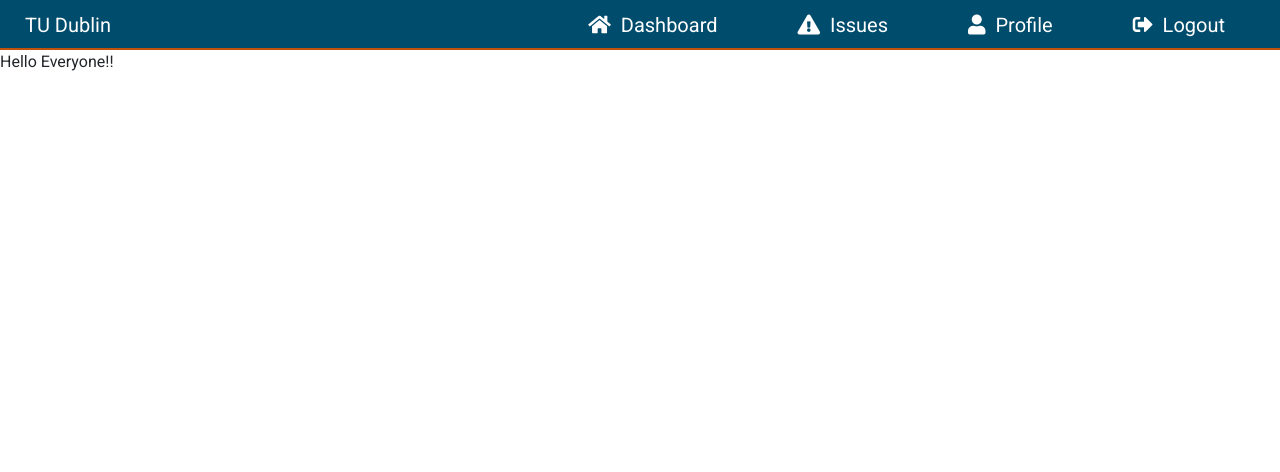
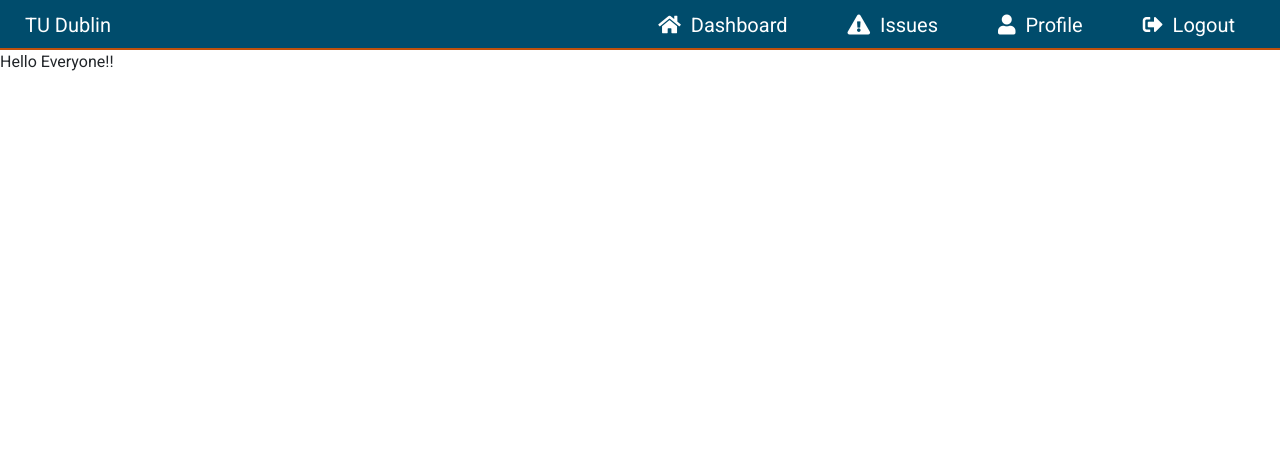
Before and after one commit to sam-timmins/machine-issue-reporting-system, a Django app: page / in a window 1280 px wide. Shown: the top 472 px of the page. Run offline with Django 4.2, Linux system fonts and the light colour scheme; the visitor is signed in with stand-in values (Sample User, id 1); some libraries are stand-ins or nearby versions.

Commit message:
Change padding on links

```diff
--- a/templates/components/navbar/desktop.html
+++ b/templates/components/navbar/desktop.html
@@ -3,27 +3,27 @@
         <ul class="d-none d-md-flex flex-row m-0 list-unstyled">
             <li class="ms-3 ms-lg-5">
 
-                <a href="{% url 'dashboard' %}" class="nav-link me-5 text-medium" aria-labelledby="dashboard-sm">
+                <a href="{% url 'dashboard' %}" class="nav-link me-5 text-medium  p-0" aria-labelledby="dashboard-sm">
                     <i class="fas fa-home me-2"></i> Dashboard
                 </a>
                 <span id="dashboard-lg" class="sr-only">A link with white text and an icon of a house that navigates to the dashboard page in the same tab</span>
             </li>
             <li class="ms-3 ms-lg-5">
 
-                <a href="{% url 'open-issues' %}" class="nav-link me-5 text-medium" aria-labelledby="issues-lg">
+                <a href="{% url 'open-issues' %}" class="nav-link me-5 text-medium p-0" aria-labelledby="issues-lg">
                     <i class="fas fa-exclamation-triangle me-2"></i> Issues
                 </a>
                 <span id="issues-lg" class="sr-only">A link with white text and an icon of a warning that navigates to the issues page in the same tab</span>
             </li>
             <li class="ms-3 ms-lg-5">
                 <!-- Add link to user page -->
-                <a href="" class="nav-link me-5 text-medium" aria-labelledby="profile-lg">
+                <a href="" class="nav-link me-5 text-medium p-0" aria-labelledby="profile-lg">
                     <i class="fas fa-user me-2"></i> Profile
                 </a>
                 <span id="profile-lg" class="sr-only">A link with white text and an icon of a person that navigates to the user prfoile page in the same tab</span>
             </li>
             <li class="ms-3 ms-lg-5">
-                <a href="{% url 'account_logout' %}" class="nav-link me-5 text-medium" aria-labelledby="logout-lg">
+                <a href="{% url 'account_logout' %}" class="nav-link me-5 text-medium p-0" aria-labelledby="logout-lg">
                     <i class="fas fa-sign-out-alt me-2"></i> Logout
                 </a>
                 <span id="logout-lg" class="sr-only">A link with white text and an icon of an arrow that navigates to the logout page in the same tab</span>
```
